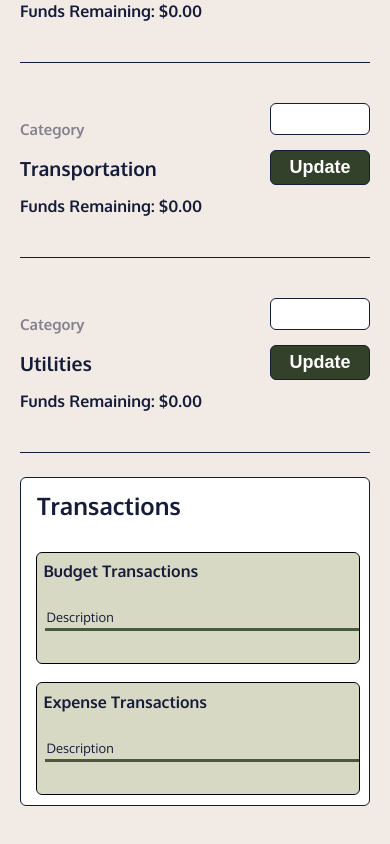
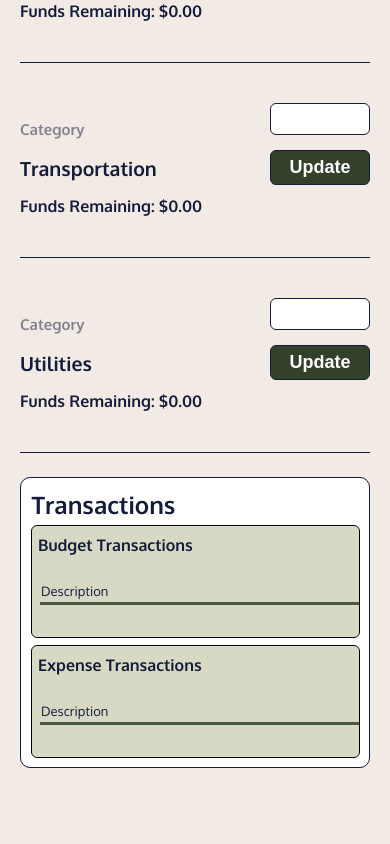
Before and after one commit to E-D-Richard/budget-tracker-webbapp, a React (Create React App) app: page / in a window 390 px wide. Shown: the part 1439-2283 px from the top of the page. Built offline with nearby package versions, Linux system fonts and the light colour scheme.

Commit message:
updat transRecords responsiveness

```diff
--- a/src/components/body/transactions/transactionList.css
+++ b/src/components/body/transactions/transactionList.css
@@ -6,13 +6,18 @@
 /* -------------------------------------------- transaction records ---------------------*/
 
 .transaction-list-section {
-  padding: 12px 10.5px 11px 16px;
-  border-radius: 6px;
+  margin-top: 3%;
+  padding: 3%;
+  border-radius: 10px;
   border: solid 1px #141c3a;
   background-color: #ffffff;
   font-size: 16px;
   font-weight: bold;
   overflow: hidden;
+}
+
+.transaction-list-section h2 {
+  margin-bottom: 2%;
 }
 
 .transaction-list-container {
@@ -24,8 +29,8 @@
   background-color: var(--primary-light-green);
 }
 
-.budget.transaction-list-container {
-  margin-bottom: 2rem;
+.transaction-list-container.budget {
+  margin-bottom: 3%;
 }
 
 /* .transaction-list-container.empty thead.headers {
```
